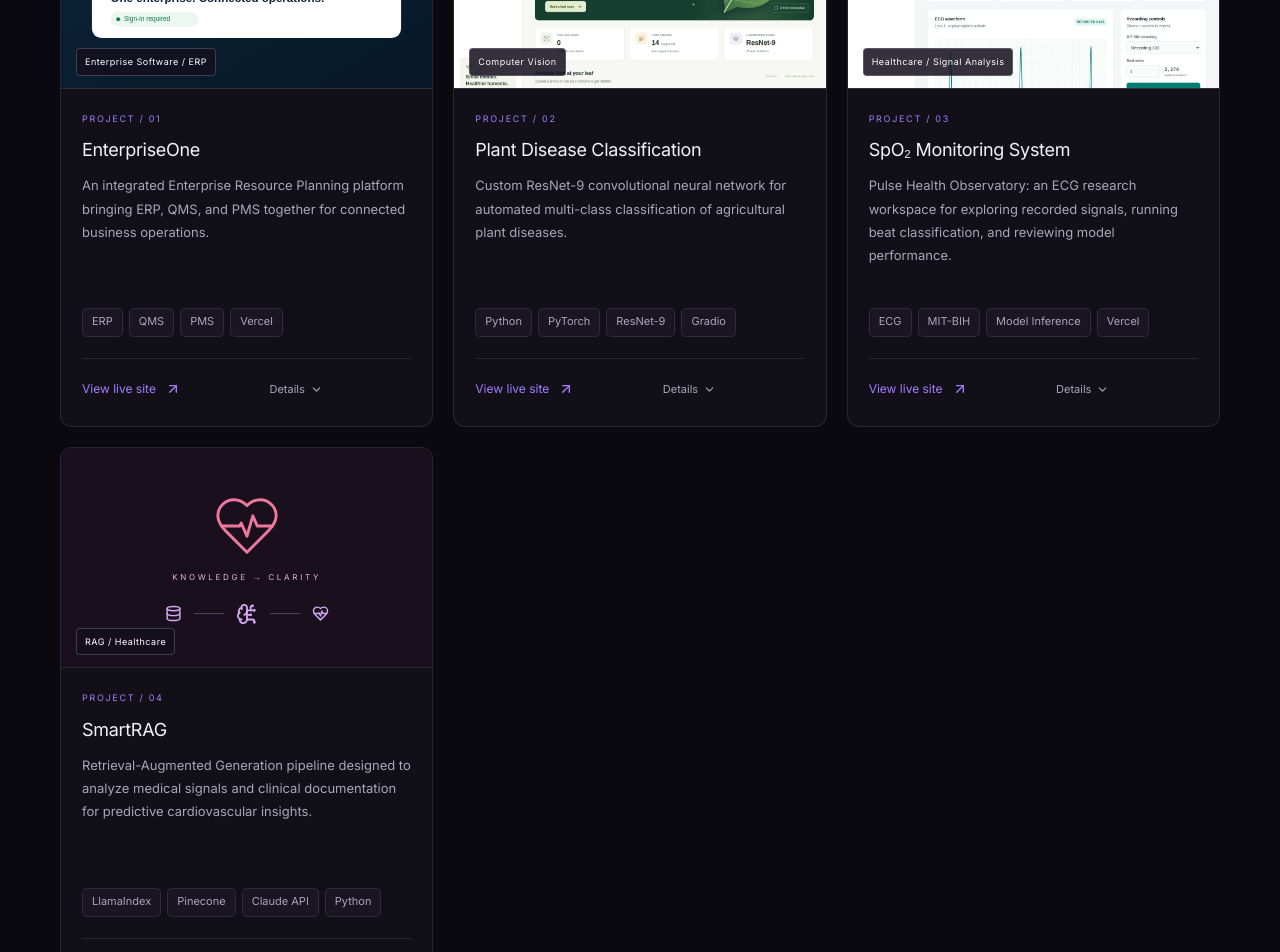
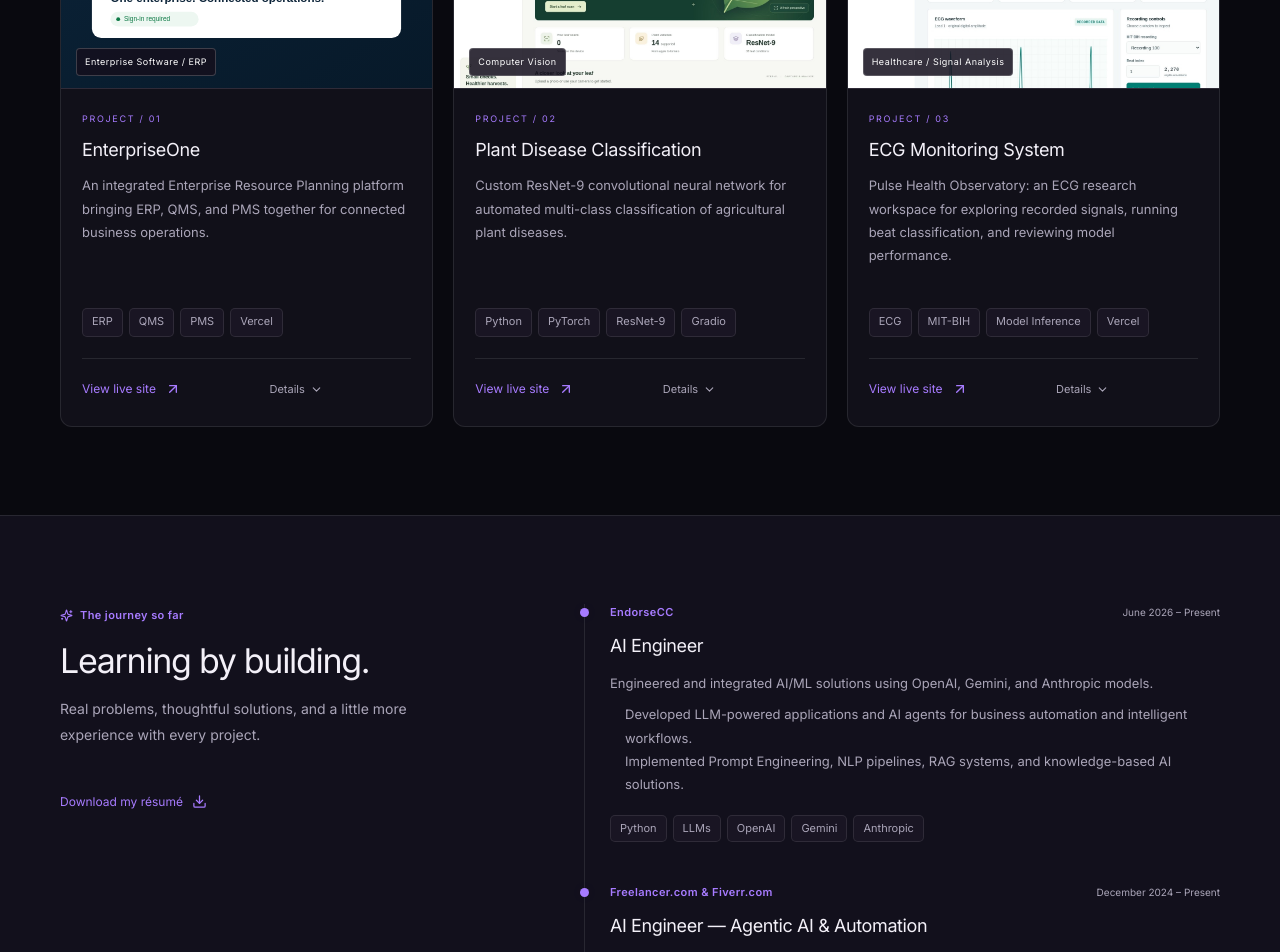
Before and after one commit to adarshkadam635/adarshkadam635.github.io, a Next.js app: page / in a window 1280 px wide. Shown: the part 1800-2752 px from the top of the page. Built offline with nearby package versions, Linux system fonts and the light colour scheme; no server answers.

Commit message:
Rename ECG project and remove SmartRAG

```diff
--- a/components/PortfolioAssistant.tsx
+++ b/components/PortfolioAssistant.tsx
@@ -24,7 +24,7 @@ function answerFor(question: string) {
     return matchingProject.description;
   }
   if (q.includes('rag')) {
-    return 'His RAG work includes production-ready LangChain + Pinecone pipelines, a privacy-policy/internal-knowledge assistant, knowledge-based AI solutions, and SmartRAG built with LlamaIndex, Pinecone, Claude API, and Python.';
+    return 'His RAG work includes production-ready LangChain + Pinecone pipelines, a privacy-policy/internal-knowledge assistant, and knowledge-based AI solutions.';
   }
   if (q.includes('technology') || q.includes('stack')) {
     return `Key technologies include ${skills['AI / LLM / NLP'].slice(0, 6).join(', ')}, plus PyTorch, TensorFlow, FastAPI, Docker, AWS, Pinecone, ChromaDB, Pandas, NumPy, and OpenCV.`;
--- a/data/portfolio.ts
+++ b/data/portfolio.ts
@@ -119,8 +119,8 @@ export const projects = [
     flow: ['Plant Image', 'Preprocessing', 'ResNet-9', 'Classification', 'Disease Diagnosis']
   },
   {
-    id: 'spo2-monitoring',
-    title: 'SpO₂ Monitoring System',
+    id: 'ecg-monitoring',
+    title: 'ECG Monitoring System',
     category: 'Healthcare / Signal Analysis',
     period: 'Live project',
     description:
@@ -131,20 +131,7 @@ export const projects = [
     flow: ['ECG Recording or Upload', 'Signal Window', 'Model Inference', 'Beat Classification', 'Session Analysis'],
     liveUrl: 'https://sp-o2-monitoring-system.vercel.app/',
     previewImage: '/previews/spo2-monitoring.jpg',
-    note: 'Research workspace using recorded ECG data. Live SpO₂ readings require a connected sensor.'
-  },
-  {
-    id: 'smartrag',
-    title: 'SmartRAG',
-    category: 'RAG / Healthcare',
-    period: '2024',
-    description:
-      'Retrieval-Augmented Generation pipeline designed to analyze medical signals and clinical documentation for predictive cardiovascular insights.',
-    tech: ['LlamaIndex', 'Pinecone', 'Claude API', 'Python'],
-    features: ['Medical-signal processing', 'Clinical document retrieval', 'Low-latency semantic retrieval', 'Vector database integration'],
-    metrics: [],
-    flow: ['Medical Signals + Documents', 'Processing', 'Embeddings', 'Pinecone', 'Semantic Retrieval', 'Claude API', 'AI Insights'],
-    note: 'Technical project only — not a medical diagnostic service.'
+    note: 'Research workspace using recorded ECG data for signal replay, beat classification, and model evaluation.'
   }
 ];
 
```
